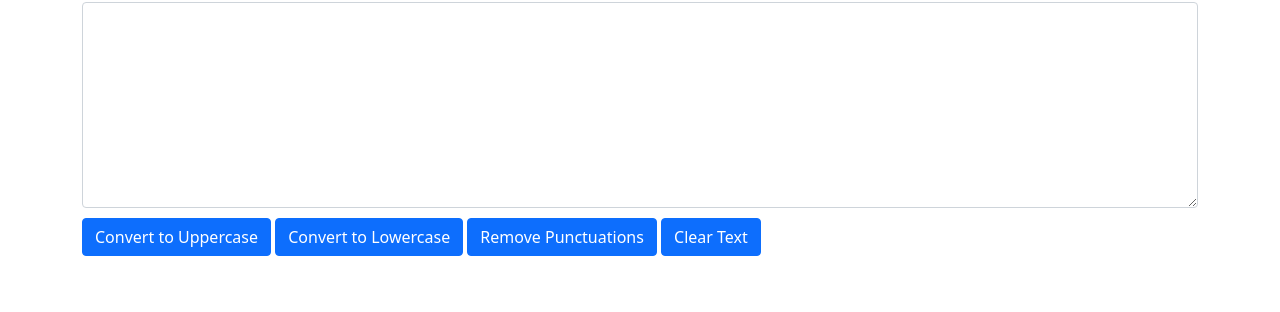
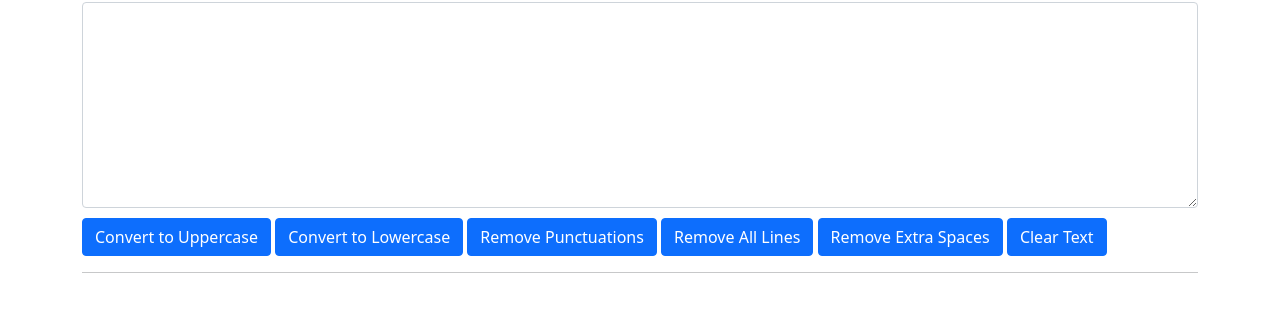
Before and after one commit to BGSharathChandra/TextUtils, a plain HTML site: page index.html in a window 1280 px wide. Shown: the part 126-438 px from the top of the page. Drawn offline with nearby package versions, Linux system fonts and the light colour scheme.

Commit message:
Added Remove all Lines and Extra Spaces Functions

```diff
--- a/index.html
+++ b/index.html
@@ -43,9 +43,11 @@
             <button class="btn btn-primary" id="clowerrcase" onclick="ctlowercase()">Convert to
                 Lowercase</button>
             <button class="btn btn-primary" id="removepunc" onclick="removepunc()">Remove Punctuations</button>
+            <button class="btn btn-primary" id="removepunc" onclick="removealines()">Remove All Lines</button>
+            <button class="btn btn-primary" id="removepunc" onclick="removeextraspac()">Remove Extra Spaces</button>
             <button class="btn btn-primary" id="cltext" onclick="cleartxt()">Clear Text</button>
         </div>
-
+        <hr>
 
         <!-- Option 1: Bootstrap Bundle with Popper -->
         <script src="https://cdn.jsdelivr.net/npm/bootstrap@5.0.2/dist/js/bootstrap.bundle.min.js"
```
